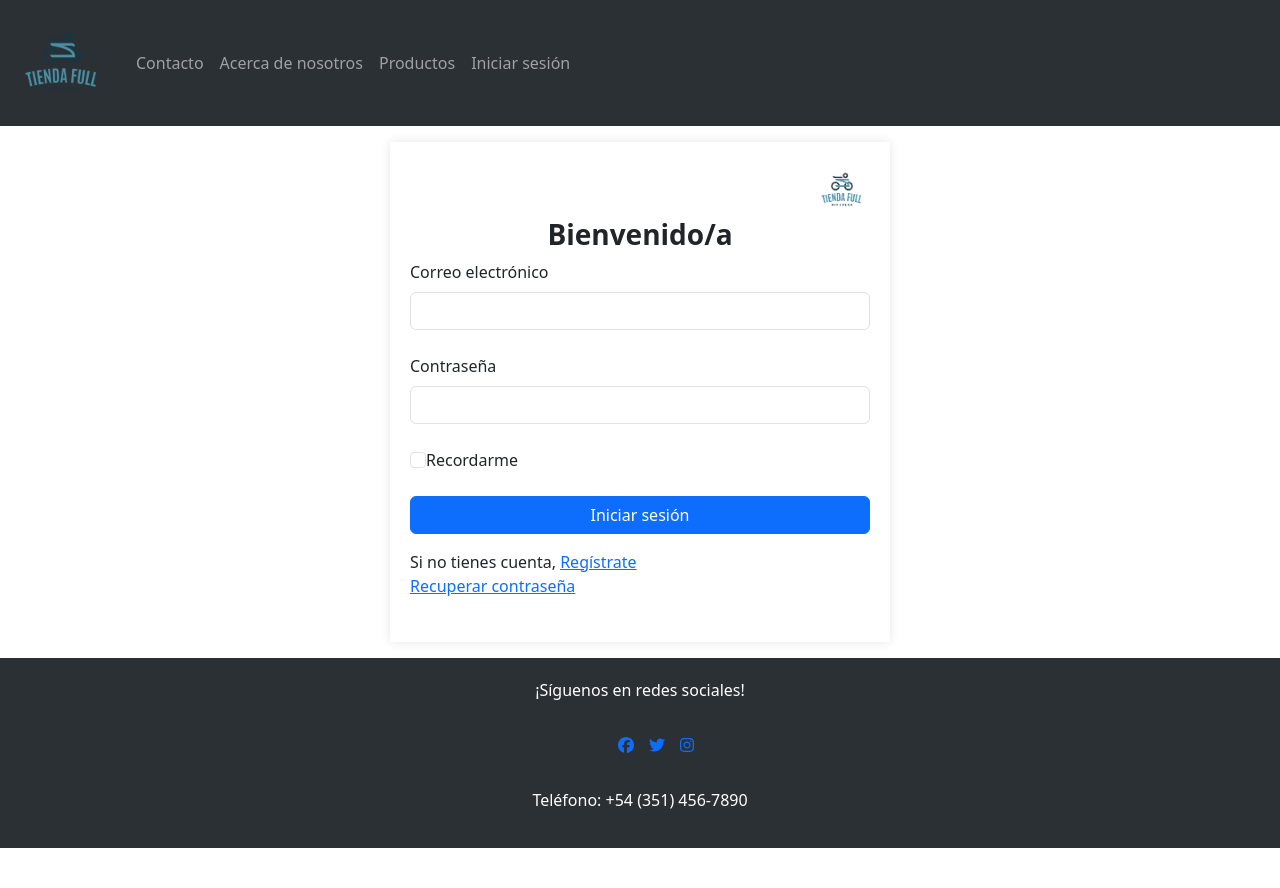
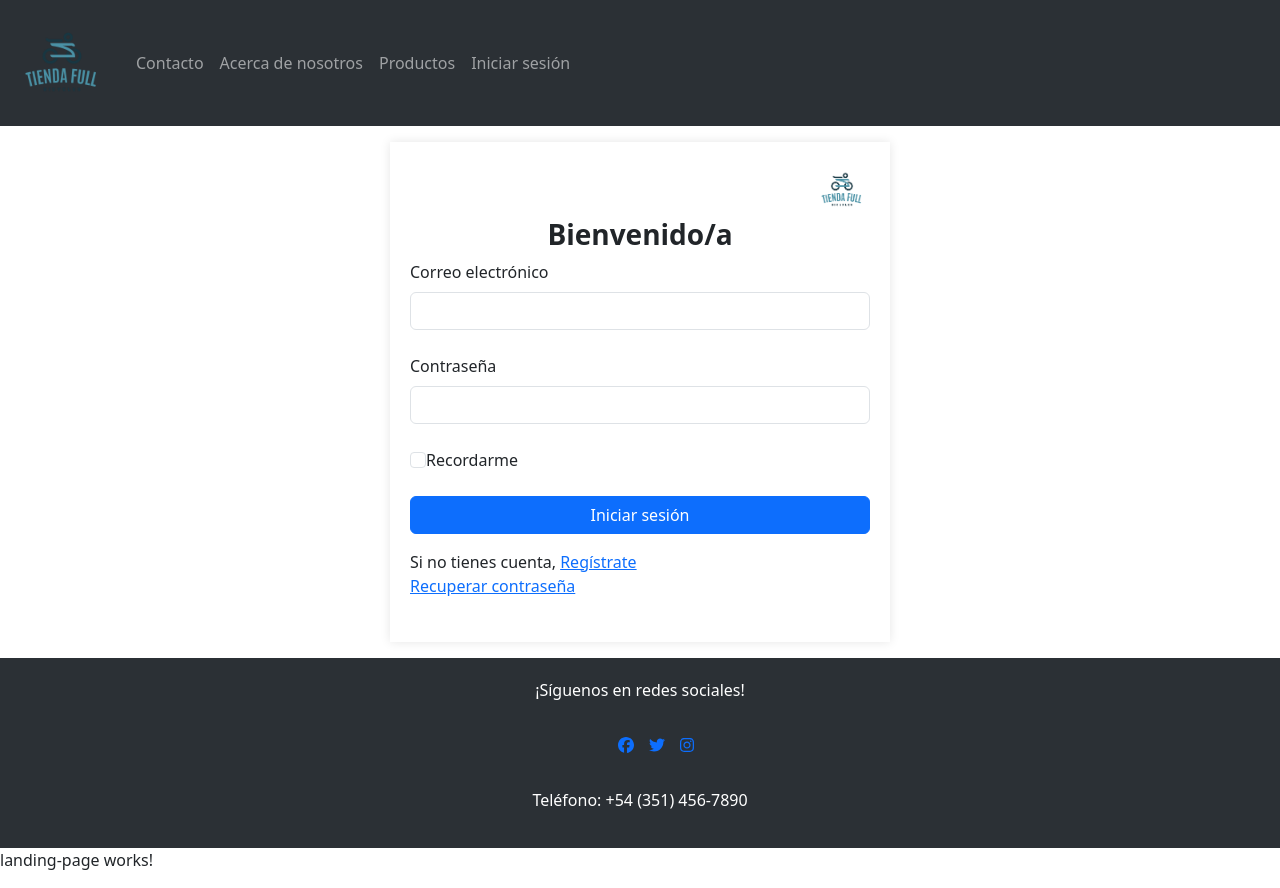
Before and after one commit to fedekrenn/tiendafull-ispc, an Angular app in the folder frontend/: page / in a window 1280 px wide. Before the commit the page ends 848 px from the top, so only its background shows below. Built offline with nearby package versions, Linux system fonts and the light colour scheme.

Commit message:
se agregan modificaciones a landing-page

```diff
--- a/frontend/src/app/app.component.html
+++ b/frontend/src/app/app.component.html
@@ -2,3 +2,4 @@
 <!--<app-galeria-productos></app-galeria-productos> -->
 <app-login-page></app-login-page>
 <app-footer></app-footer>
+<app-landing-page></app-landing-page>
```
Also changed, not shown: frontend/src/app/components/landing-page/landing-page.component.html (line endings or trailing spaces).
